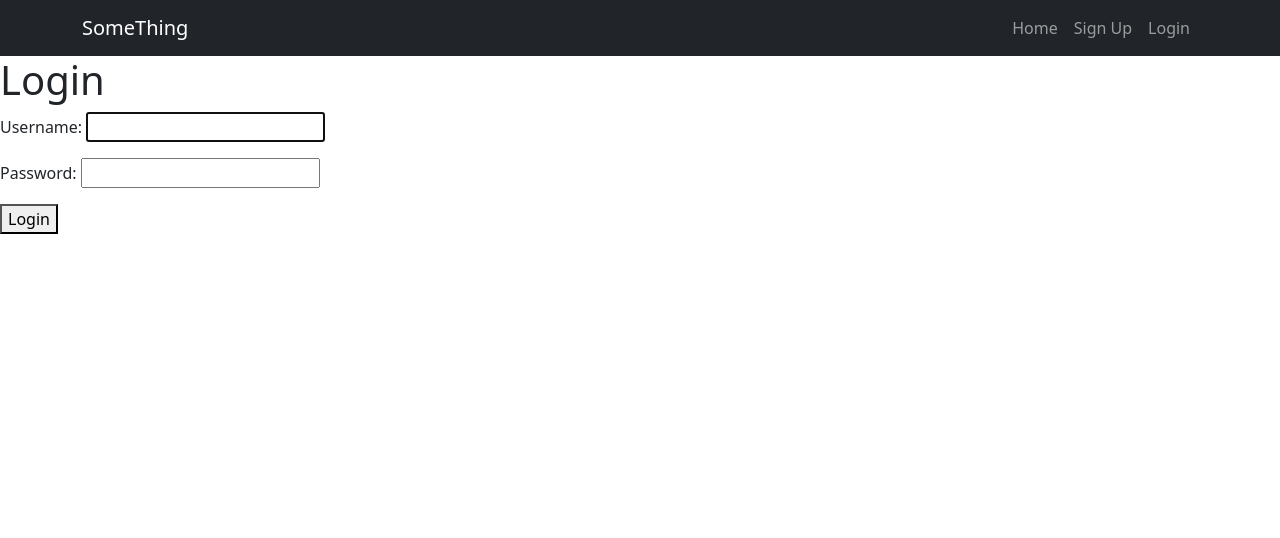
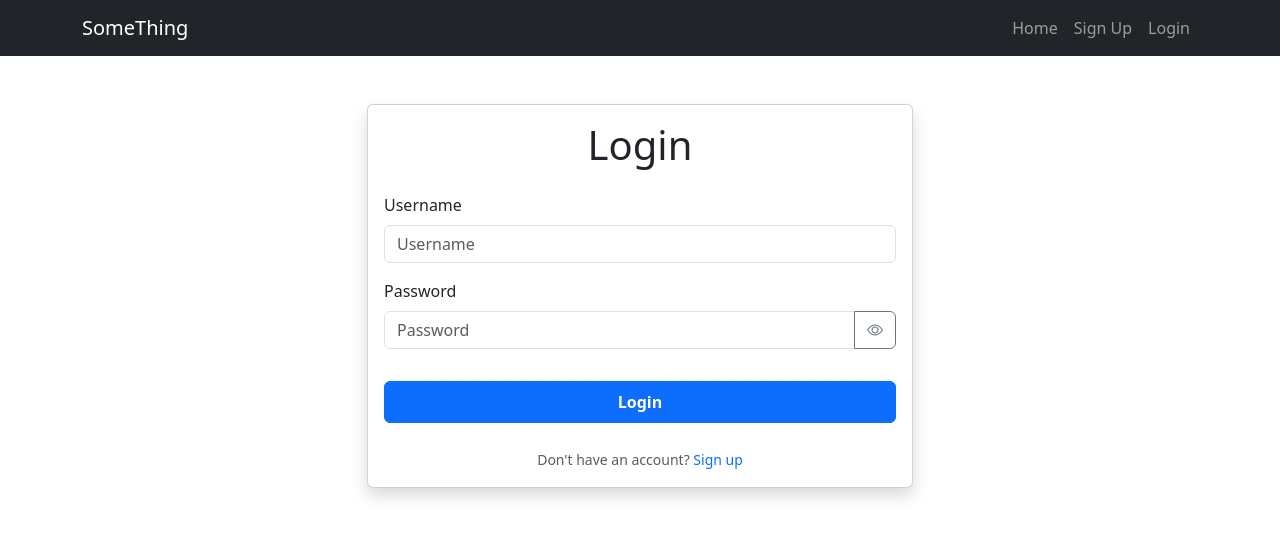
Before and after one commit to vanstrouble/something-todo-django-project, a Django app: page /login/ in a window 1280 px wide. Shown: the top 538 px of the page. Run offline with Django 5.2, Linux system fonts and the light colour scheme.

Commit message:
Add custom authentication form and enhance login template with Bootstrap styling
Co-authored-by: Copilot <copilot@github.com>

```diff
--- a/task/forms.py
+++ b/task/forms.py
@@ -1,6 +1,6 @@
 from django import forms
 from django.forms import ModelForm
-from django.contrib.auth.forms import UserCreationForm
+from django.contrib.auth.forms import UserCreationForm, AuthenticationForm
 from django.contrib.auth.models import User
 from .models import Task
 
@@ -45,6 +45,24 @@ class CustomUserCreationForm(UserCreationForm):
         fields = ('username', 'email', 'password1', 'password2')
 
 
+class CustomAuthenticationForm(AuthenticationForm):
+    username = forms.CharField(
+        widget=forms.TextInput(attrs={
+            'class': 'form-control',
+            'placeholder': 'Username',
+            'autocomplete': 'username'
+        })
+    )
+    password = forms.CharField(
+        widget=forms.PasswordInput(attrs={
+            'class': 'form-control',
+            'placeholder': 'Password',
+            'autocomplete': 'current-password',
+            'id': 'id_password'
+        })
+    )
+
+
 class TaskForm(ModelForm):
     class Meta:
         model = Task
--- a/task/templates/login.html
+++ b/task/templates/login.html
@@ -2,10 +2,73 @@
 
 {% block content %}
 
-    <h1>Login</h1>
-    <form method="post">
-        {% csrf_token %}
-        {{ form.as_p }}
-        <button type="submit">Login</button>
-    </form>
+<main class="container py-5">
+    <div class="row">
+        <div class="col-md-6 offset-md-3">
+            <section class="card card-body shadow">
+                <h1 class="text-center mb-4">Login</h1>
+
+                <form method="post" novalidate>
+                    {% csrf_token %}
+
+                    <!-- Username -->
+                    <div class="mb-3">
+                        <label for="id_username" class="form-label">Username</label>
+                        {{ form.username }}
+                        {% if form.username.errors %}
+                            <div class="text-danger small mt-1">
+                                {{ form.username.errors }}
+                            </div>
+                        {% endif %}
+                    </div>
+
+                    <!-- Password -->
+                    <div class="mb-3">
+                        <label for="id_password" class="form-label">Password</label>
+                        <div class="input-group">
+                            {{ form.password }}
+                            <button class="btn btn-outline-secondary" type="button" id="togglePassword">
+                                <i class="bi bi-eye" id="toggleIcon"></i>
+                            </button>
+                        </div>
+                        {% if form.password.errors %}
+                            <div class="text-danger small mt-1">
+                                {{ form.password.errors }}
+                            </div>
+                        {% endif %}
+                    </div>
+
+                    <!-- Form Errors -->
+                    {% if form.non_field_errors %}
+                        <div class="alert alert-danger mb-3">
+                            {{ form.non_field_errors }}
+                        </div>
+                    {% endif %}
+
+                    <button type="submit" class="btn btn-primary w-100 py-2 fw-semibold mt-3">
+                        Login
+                    </button>
+                </form>
+
+                <div class="text-center mt-4 text-muted">
+                    <small>Don't have an account? <a href="{% url 'signup' %}" class="text-decoration-none">Sign up</a></small>
+                </div>
+            </section>
+        </div>
+    </div>
+
+    <script>
+        const togglePassword = document.getElementById('togglePassword');
+        const toggleIcon = document.getElementById('toggleIcon');
+        const password = document.getElementById('id_password');
+
+        togglePassword.addEventListener('click', (e) => {
+            e.preventDefault();
+            const type = password.type === 'password' ? 'text' : 'password';
+            password.type = type;
+            toggleIcon.classList.toggle('bi-eye');
+            toggleIcon.classList.toggle('bi-eye-slash');
+        });
+    </script>
+</main>
 {% endblock content %}
--- a/task/views.py
+++ b/task/views.py
@@ -1,10 +1,9 @@
 from django.shortcuts import render, redirect, get_object_or_404
-from django.contrib.auth.forms import AuthenticationForm
 from django.contrib.auth import login as auth_login, logout as auth_logout
 from django.contrib.auth.decorators import login_required
 from django.db import IntegrityError
 from django.utils import timezone
-from .forms import TaskForm, CustomUserCreationForm
+from .forms import TaskForm, CustomUserCreationForm, CustomAuthenticationForm
 from .models import Task
 
 
@@ -50,13 +49,13 @@ def logout(request):
 
 def login(request):
     if request.method == "POST":
-        form = AuthenticationForm(request, data=request.POST)
+        form = CustomAuthenticationForm(request, data=request.POST)
         if form.is_valid():
             user = form.get_user()
             auth_login(request, user)
             return redirect("tasks")
     else:
-        form = AuthenticationForm(request)
+        form = CustomAuthenticationForm(request)
 
     return render(request, "login.html", {"form": form})
 
```
